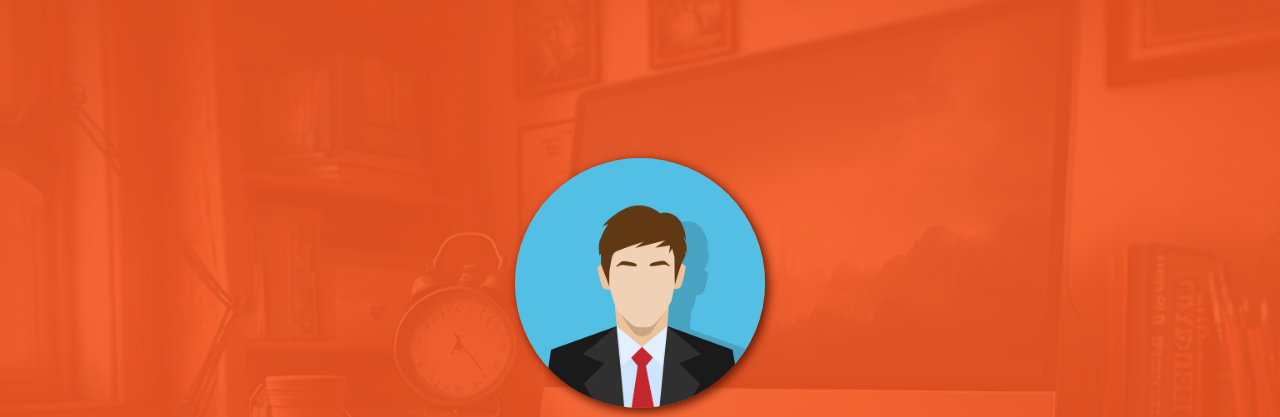
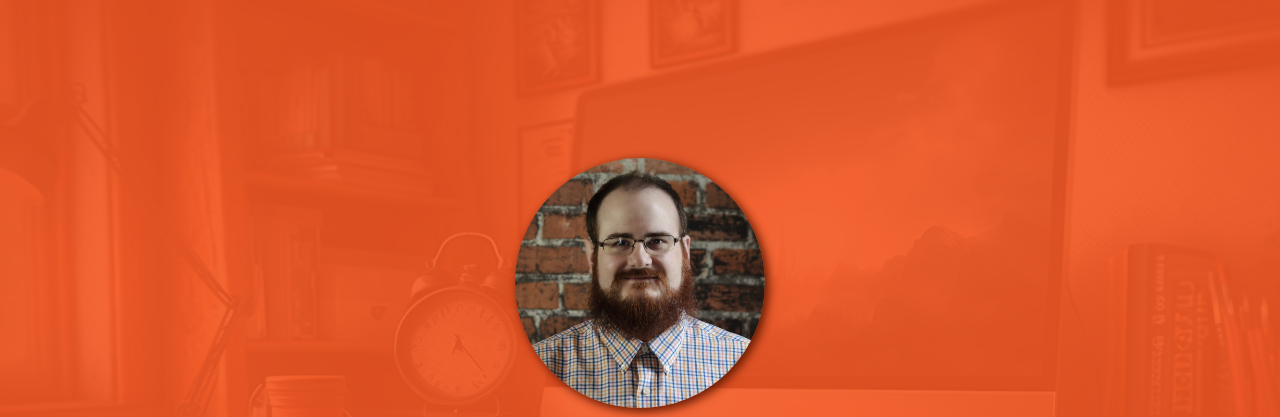
Before and after one commit to SamBrownCoding/Portfolio, a plain HTML site: page Index.html in a window 1280 px wide. Shown: the top 417 px of the page. Drawn offline with nearby package versions, Linux system fonts and the light colour scheme.

Commit message:
Initial commit

```diff
--- a/CSS/Portfolio_style.css
+++ b/CSS/Portfolio_style.css
@@ -41,7 +41,7 @@ html {
 }
 
 .profile_thumb {
-    background: url(../Media/Fake_picture.jpg);
+    background: url(../Media/S.Brown.jpg);
     box-shadow: 3px 3px 10px 1px #671c04;
     animation: 1.5s linear sun-down;
 }
```
Also changed, not shown: Media/S.Brown.jpg (added).
